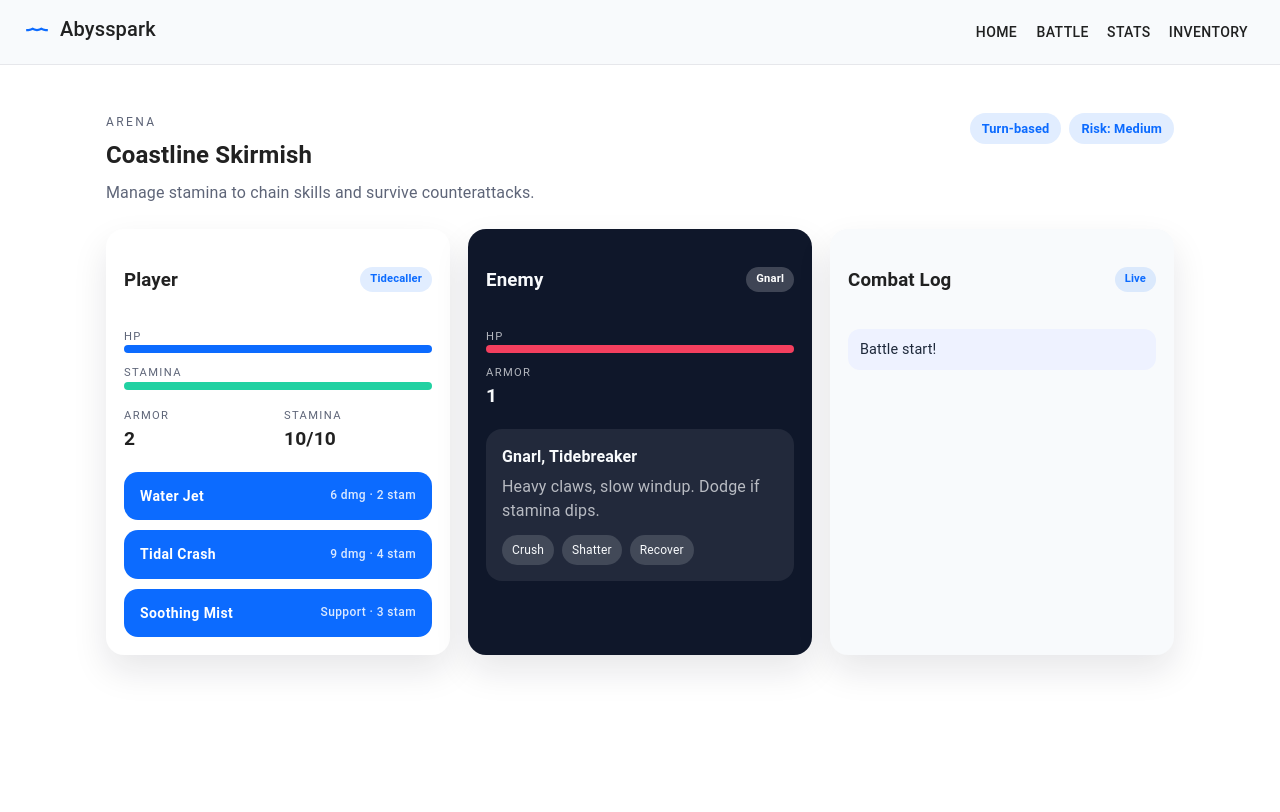
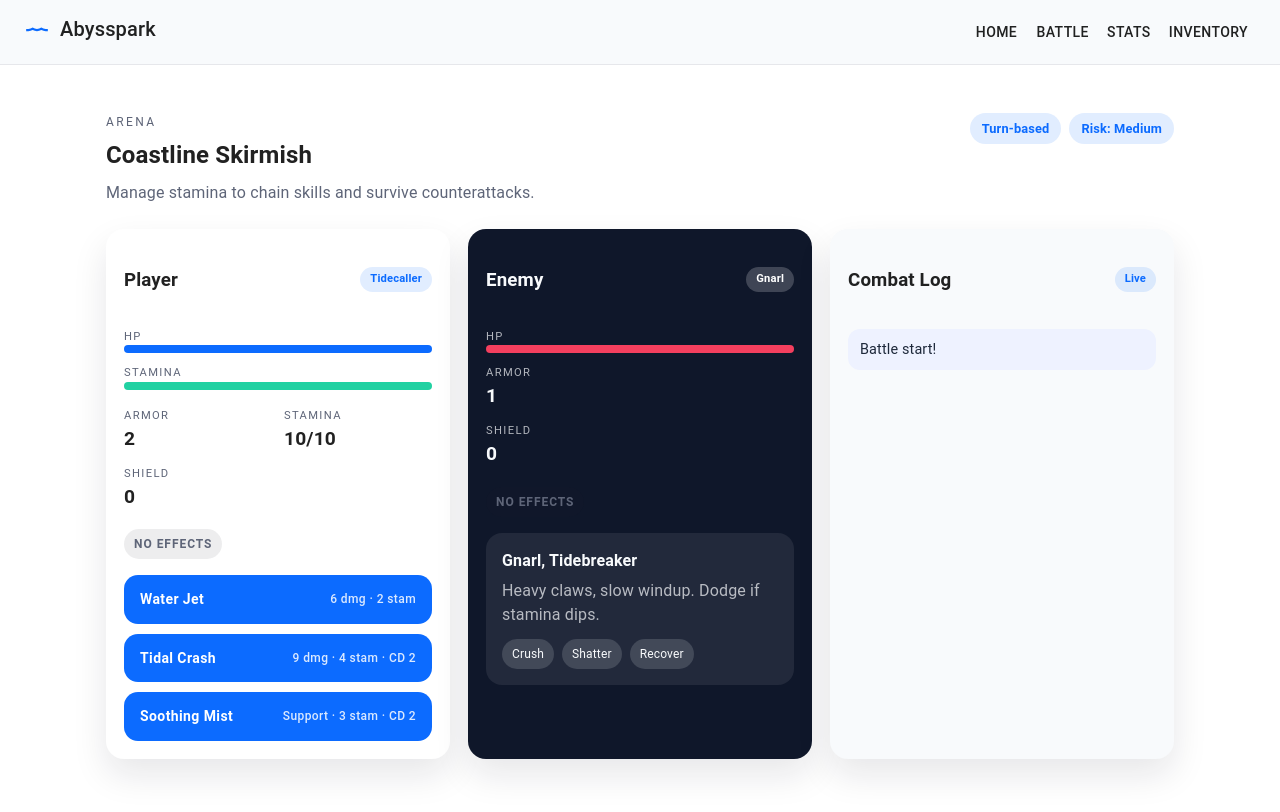
Before and after one commit to Ilobavic/text-game-, a React (Vite) app: page /battle in a window 1280 px wide. Shown: the top 812 px of the page. Built offline with nearby package versions, Linux system fonts and the light colour scheme.

Commit message:
Add combat depth with statuses, cooldowns, crits, shields

```diff
--- a/src/game/combat.js
+++ b/src/game/combat.js
@@ -2,23 +2,161 @@ export function createDefaultPlayer() {
   return {
     name: "Tidecaller",
     health: 40,
+    maxHealth: 40,
     armor: 2,
     stamina: 10,
+    maxStamina: 10,
+    shield: 0,
+    statuses: [],
     skills: [
-      { name: "Water Jet", damage: 6, cost: 2 },
-      { name: "Tidal Crash", damage: 9, cost: 4 },
-      { name: "Soothing Mist", damage: 0, cost: 3 },
+      {
+        name: "Water Jet",
+        damage: 6,
+        cost: 2,
+        cooldown: 0,
+        cd: 0,
+        critChance: 0.15,
+      },
+      {
+        name: "Tidal Crash",
+        damage: 9,
+        cost: 4,
+        cooldown: 2,
+        cd: 0,
+        critChance: 0.1,
+        effect: { type: "stun", turns: 1 },
+      },
+      {
+        name: "Soothing Mist",
+        damage: 0,
+        cost: 3,
+        cooldown: 2,
+        cd: 0,
+        heal: 6,
+        shield: 4,
+        effect: { type: "regen", turns: 3, value: 2 },
+      },
     ],
   };
 }
 
 export function createDefaultEnemy() {
-  return { name: "Gnarl", health: 30, armor: 1 };
+  return {
+    name: "Gnarl",
+    health: 30,
+    maxHealth: 30,
+    armor: 1,
+    shield: 0,
+    statuses: [],
+  };
+}
+
+export function applyDamage(target, amount) {
+  const shieldAbsorb = Math.min(target.shield || 0, amount);
+  const remaining = Math.max(0, amount - shieldAbsorb);
+  return {
+    updated: {
+      ...target,
+      shield: Math.max(0, (target.shield || 0) - shieldAbsorb),
+      health: Math.max(0, target.health - remaining),
+    },
+    shieldAbsorb,
+    remaining,
+  };
+}
+
+function applyHeal(target, amount) {
+  const maxHealth = target.maxHealth ?? target.health;
+  return {
+    ...target,
+    health: Math.min(maxHealth, target.health + amount),
+  };
+}
+
+function applyStatus(target, status) {
+  if (!status) return target;
+  const existing = target.statuses || [];
+  const next = existing.map((s) =>
+    s.type === status.type
+      ? { ...s, turns: Math.max(s.turns, status.turns), value: status.value }
+      : s
+  );
+  const hasType = existing.some((s) => s.type === status.type);
+  return {
+    ...target,
+    statuses: hasType ? next : [...existing, { ...status }],
+  };
+}
+
+export function hasStatus(target, type) {
+  return (target.statuses || []).some((s) => s.type === type && s.turns > 0);
+}
+
+export function tickStatuses(target) {
+  const logs = [];
+  let updated = { ...target };
+
+  (target.statuses || []).forEach((status) => {
+    if (status.type === "bleed") {
+      const dmg = status.value || 1;
+      const result = applyDamage(updated, dmg);
+      updated = result.updated;
+      logs.push(`${target.name} bleeds for ${dmg}.`);
+    }
+    if (status.type === "regen") {
+      const heal = status.value || 1;
+      updated = applyHeal(updated, heal);
+      logs.push(`${target.name} regains ${heal} HP.`);
+    }
+  });
+
+  updated.statuses = (target.statuses || [])
+    .map((s) => ({ ...s, turns: s.turns - 1 }))
+    .filter((s) => s.turns > 0);
+
+  return { updated, logs };
 }
 
 export function applySkill(player, enemy, skill) {
+  const logs = [];
+  const critRoll = Math.random();
   let dmg = Math.max(0, (skill.damage || 0) - (enemy.armor || 0));
-  const newEnemy = { ...enemy, health: Math.max(0, enemy.health - dmg) };
-  const msg = `You used ${skill.name} and dealt ${dmg} damage.`;
-  return [newEnemy, msg];
+  const critChance = skill.critChance || 0;
+  let isCrit = false;
+
+  if (dmg > 0 && critRoll < critChance) {
+    dmg = Math.round(dmg * 1.6);
+    isCrit = true;
+  }
+
+  let newEnemy = { ...enemy };
+  if (dmg > 0) {
+    const result = applyDamage(newEnemy, dmg);
+    newEnemy = result.updated;
+    logs.push(
+      `You used ${skill.name} and dealt ${dmg} damage${
+        isCrit ? " (CRIT)" : ""
+      }.`
+    );
+  } else if (skill.damage) {
+    logs.push(`You used ${skill.name} but dealt no damage.`);
+  } else {
+    logs.push(`You used ${skill.name}.`);
+  }
+
+  let newPlayer = { ...player };
+  if (skill.heal) {
+    newPlayer = applyHeal(newPlayer, skill.heal);
+    logs.push(`You recover ${skill.heal} HP.`);
+  }
+  if (skill.shield) {
+    newPlayer = { ...newPlayer, shield: (newPlayer.shield || 0) + skill.shield };
+    logs.push(`You gain ${skill.shield} shield.`);
+  }
+  if (skill.effect) {
+    newEnemy = applyStatus(newEnemy, skill.effect);
+    logs.push(`${newEnemy.name} is afflicted with ${skill.effect.type}.`);
+  }
+
+  return { player: newPlayer, enemy: newEnemy, logs };
 }
--- a/src/pages/Battle.jsx
+++ b/src/pages/Battle.jsx
@@ -5,6 +5,9 @@ import {
   createDefaultPlayer,
   createDefaultEnemy,
   applySkill,
+  applyDamage,
+  hasStatus,
+  tickStatuses,
 } from "../game/combat";
 
 export default function Battle() {
@@ -16,34 +19,76 @@ export default function Battle() {
     setLog((s) => [entry, ...s].slice(0, 30));
   }
 
+  function tickCooldowns(skills) {
+    return skills.map((s) => ({
+      ...s,
+      cd: Math.max(0, (s.cd || 0) - 1),
+    }));
+  }
+
   function useSkill(skill) {
     if (player.health <= 0) return;
+    if (skill.cd && skill.cd > 0) {
+      addLog(`${skill.name} is on cooldown.`);
+      return;
+    }
     if (skill.cost && player.stamina < skill.cost) {
       addLog("Not enough stamina");
       return;
     }
 
-    const [newEnemy, msg] = applySkill(player, enemy, skill);
-    setEnemy(newEnemy);
-    setPlayer((p) => {
+    let nextPlayer = player;
+    let nextEnemy = enemy;
+
+    const result = applySkill(player, enemy, skill);
+    result.logs.forEach(addLog);
+    nextEnemy = result.enemy;
+
     const cost = skill.cost || 0;
-      const spent = Math.max(0, p.stamina - cost);
+    const spent = Math.max(0, player.stamina - cost);
     const regen = 1;
-      const maxStamina = p.maxStamina ?? 10;
-      return {
-        ...p,
+    const maxStamina = player.maxStamina ?? 10;
+    const skills = player.skills.map((s) =>
+      s.name === skill.name ? { ...s, cd: s.cooldown || 0 } : s
+    );
+
+    nextPlayer = {
+      ...result.player,
       stamina: Math.min(maxStamina, spent + regen),
+      skills,
     };
-    });
-    addLog(msg);
 
-    if (newEnemy.health > 0) {
-      const dmg = Math.max(0, 6 - player.armor);
-      setPlayer((p) => ({ ...p, health: Math.max(0, p.health - dmg) }));
-      addLog(`${newEnemy.name} hits you for ${dmg} damage.`);
+    if (nextEnemy.health > 0) {
+      const stunned = hasStatus(nextEnemy, "stun");
+      if (stunned) {
+        addLog(`${nextEnemy.name} is stunned and misses a turn.`);
       } else {
-      addLog(`You defeated ${newEnemy.name}!`);
+        const dmg = Math.max(0, 6 - nextPlayer.armor);
+        const hit = applyDamage(nextPlayer, dmg);
+        nextPlayer = hit.updated;
+        addLog(`${nextEnemy.name} hits you for ${dmg} damage.`);
       }
+    }
+
+    const enemyTicks = tickStatuses(nextEnemy);
+    nextEnemy = enemyTicks.updated;
+    enemyTicks.logs.forEach(addLog);
+
+    const playerTicks = tickStatuses(nextPlayer);
+    nextPlayer = playerTicks.updated;
+    playerTicks.logs.forEach(addLog);
+
+    nextPlayer = {
+      ...nextPlayer,
+      skills: tickCooldowns(nextPlayer.skills),
+    };
+
+    if (nextEnemy.health <= 0) {
+      addLog(`You defeated ${nextEnemy.name}!`);
+    }
+
+    setPlayer(nextPlayer);
+    setEnemy(nextEnemy);
   }
 
   return (
@@ -72,7 +117,11 @@ export default function Battle() {
             <div>
               <div className="stat-label">HP</div>
               <div className="stat-track">
-                <span style={{ width: `${(player.health / 40) * 100}%` }} />
+                <span
+                  style={{
+                    width: `${(player.health / (player.maxHealth || 40)) * 100}%`,
+                  }}
+                />
               </div>
             </div>
             <div>
@@ -99,6 +148,20 @@ export default function Battle() {
                     {player.stamina}/{player.maxStamina ?? 10}
                   </div>
                 </div>
+                <div>
+                  <div className="stat-label">Shield</div>
+                  <div className="stat-value">{player.shield || 0}</div>
+                </div>
+              </div>
+              <div className="status-row">
+                {(player.statuses || []).length === 0 && (
+                  <span className="status-chip muted">No effects</span>
+                )}
+                {(player.statuses || []).map((s) => (
+                  <span key={s.type} className="status-chip">
+                    {s.type} {s.turns}
+                  </span>
+                ))}
               </div>
 
               <div className="action-grid">
@@ -112,7 +175,9 @@ export default function Battle() {
                     <div className="action-title">{s.name}</div>
                     <div className="action-meta">
                       {s.damage ? `${s.damage} dmg` : "Support"}{" "}
-                  {s.cost ? `· ${s.cost} stam` : ""}
+                      {s.cost ? `· ${s.cost} stam` : ""}{" "}
+                      {s.cooldown ? `· CD ${s.cooldown}` : ""}
+                      {s.cd ? ` · ${s.cd} left` : ""}
                     </div>
                   </Button>
                 ))}
@@ -128,13 +193,31 @@ export default function Battle() {
             <div>
               <div className="stat-label">HP</div>
               <div className="stat-track danger">
-                <span style={{ width: `${(enemy.health / 30) * 100}%` }} />
+                <span
+                  style={{
+                    width: `${(enemy.health / (enemy.maxHealth || 30)) * 100}%`,
+                  }}
+                />
               </div>
             </div>
             <div>
               <div className="stat-label">Armor</div>
               <div className="stat-value">{enemy.armor}</div>
             </div>
+            <div>
+              <div className="stat-label">Shield</div>
+              <div className="stat-value">{enemy.shield || 0}</div>
+            </div>
+          </div>
+          <div className="status-row">
+            {(enemy.statuses || []).length === 0 && (
+              <span className="status-chip muted">No effects</span>
+            )}
+            {(enemy.statuses || []).map((s) => (
+              <span key={s.type} className="status-chip">
+                {s.type} {s.turns}
+              </span>
+            ))}
           </div>
           <div className="enemy-card">
             <p className="enemy-title">Gnarl, Tidebreaker</p>
--- a/src/styles.css
+++ b/src/styles.css
@@ -553,7 +553,7 @@ body {
 
 .stat-row {
   display: grid;
-  grid-template-columns: repeat(2, minmax(0, 1fr));
+  grid-template-columns: repeat(auto-fit, minmax(120px, 1fr));
   gap: 12px;
   margin-bottom: 18px;
 }
@@ -640,6 +640,29 @@ body {
   font-size: 0.9rem;
 }
 
+.status-row {
+  display: flex;
+  flex-wrap: wrap;
+  gap: 8px;
+  margin-bottom: 16px;
+}
+
+.status-chip {
+  padding: 6px 10px;
+  border-radius: 999px;
+  font-size: 0.75rem;
+  background: rgba(12, 107, 255, 0.12);
+  color: var(--accent);
+  font-weight: 600;
+  text-transform: uppercase;
+  letter-spacing: 0.08em;
+}
+
+.status-chip.muted {
+  background: rgba(26, 31, 43, 0.08);
+  color: var(--muted);
+}
+
 .stats-grid,
 .inventory-grid {
   display: grid;
```
Lines whose indentation alone changed are shown as unchanged.
